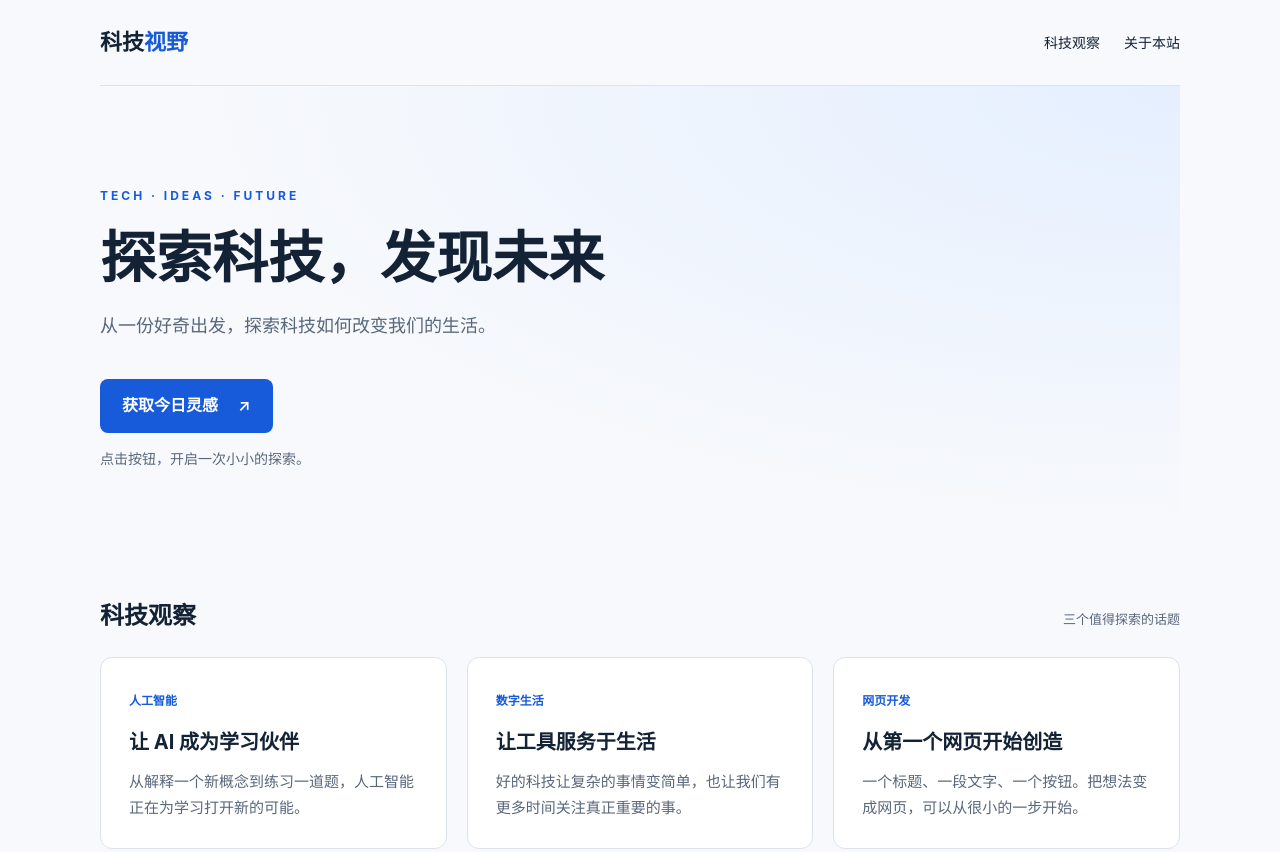
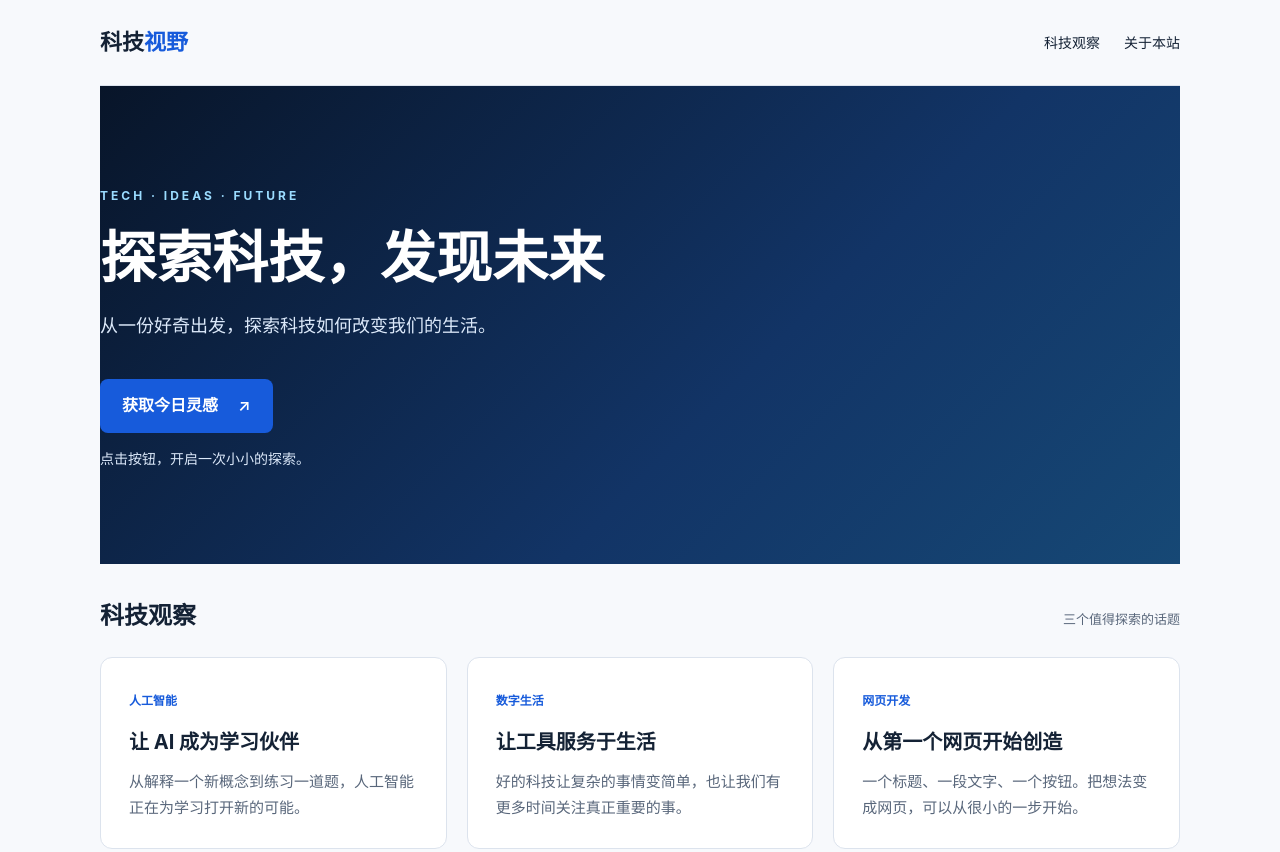
Before and after one commit to ShayneLegend/my-first-website, a plain HTML site: page index.html in a window 1280 px wide. Shown: the top 852 px of the page. Drawn offline with Linux system fonts and the light colour scheme.

Commit message:
Style hero with dark blue gradient

```diff
--- a/style.css
+++ b/style.css
@@ -40,8 +40,11 @@ nav a:hover { color: var(--accent); }
 /* 首页介绍：留白让标题更醒目。 */
 .hero {
   padding: 88px 0 56px;
-  background: radial-gradient(ellipse at top right, #e5efff, transparent 65%);
+  background: linear-gradient(135deg, #081529 0%, #123466 60%, #164875 100%);
 }
+.hero h1 { color: #ffffff; }
+.hero .eyebrow { color: #9bdcff; }
+.hero .intro, .hero .inspiration { color: #dce9fa; }
 .eyebrow {
   color: var(--accent);
   font-size: 12px;
```
